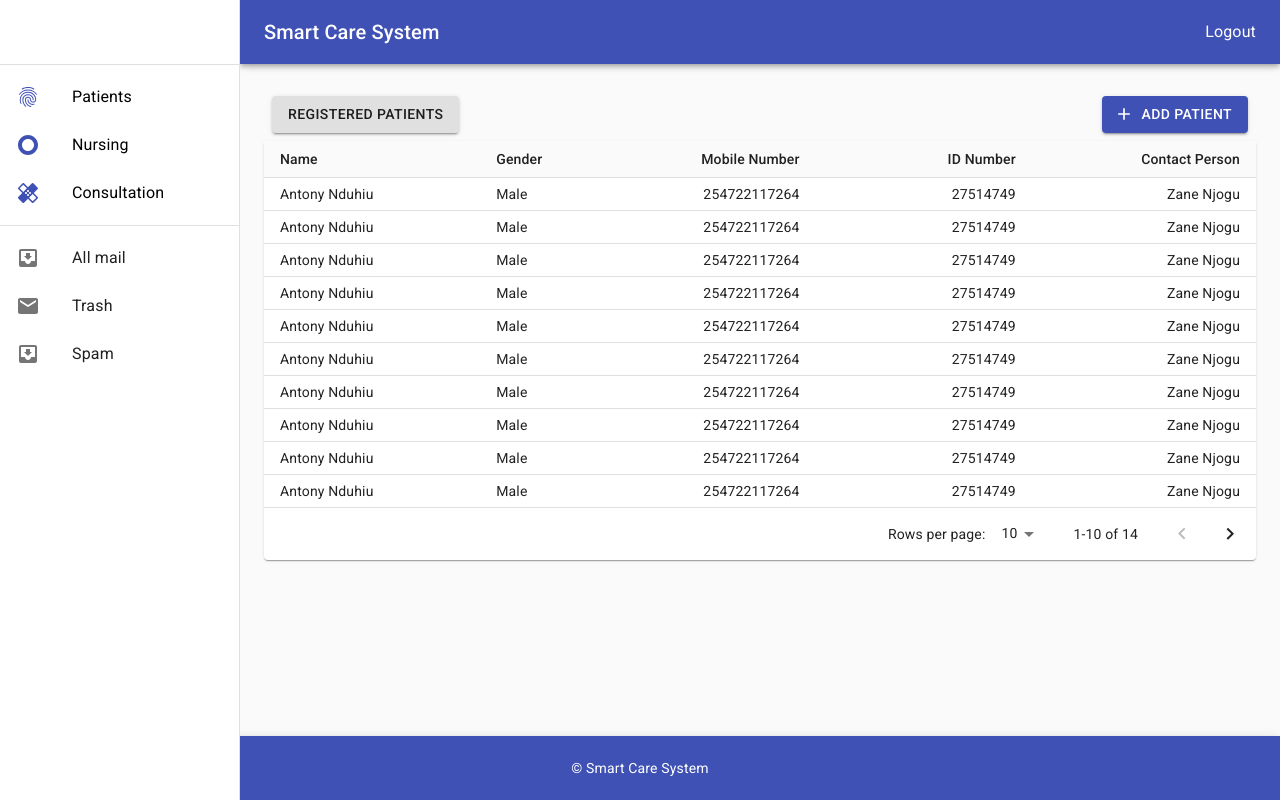
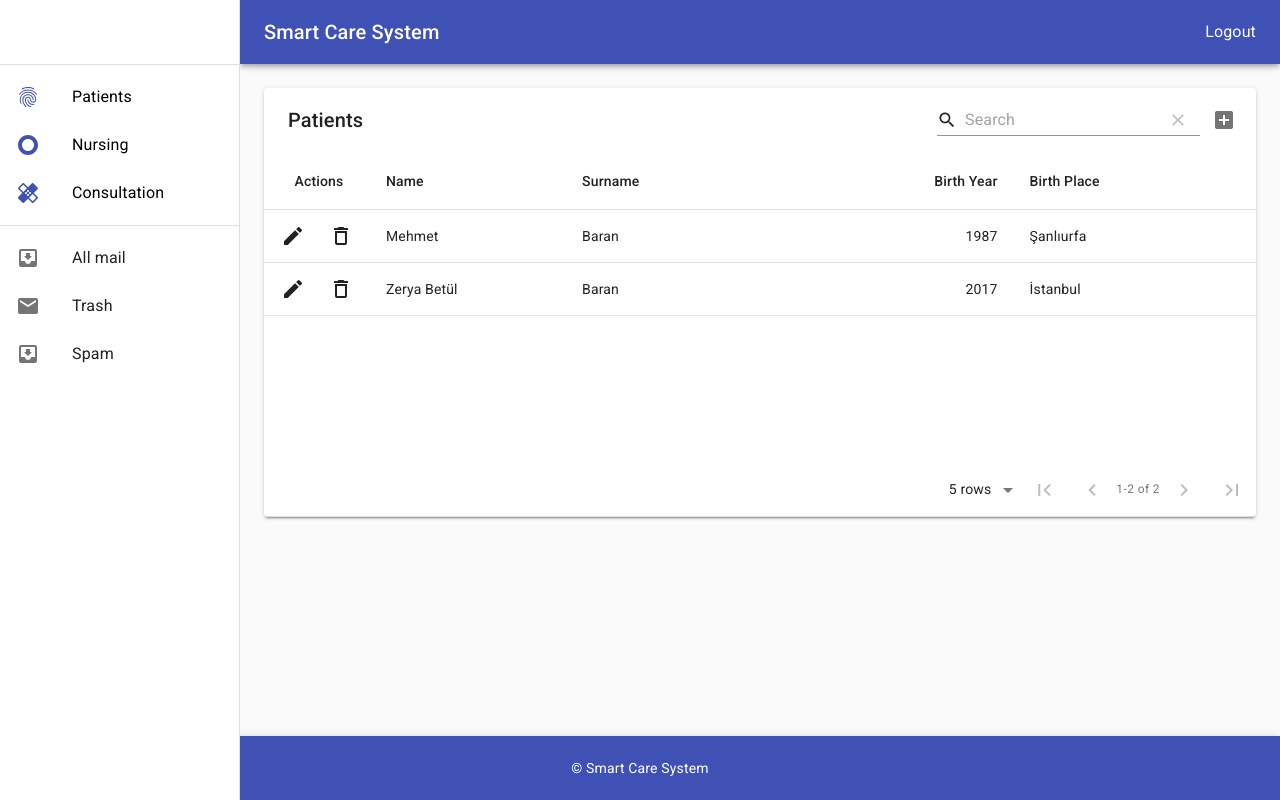
Before and after one commit to Nduhiu17/hsm-graphql-client, a React (Create React App) app: page / in a window 1280 px wide. Built offline with nearby package versions, Linux system fonts and the light colour scheme.

Commit message:
change table functionalities

```diff
--- a/public/index.html
+++ b/public/index.html
@@ -11,6 +11,9 @@
     />
     <link rel="apple-touch-icon" href="%PUBLIC_URL%/logo192.png" />
     <link rel="stylesheet" href="https://fonts.googleapis.com/css?family=Roboto:300,400,500,700&display=swap" />
+    <link rel="stylesheet" href="https://fonts.googleapis.com/icon?family=Material+Icons">
+
+
 
     <!--
       manifest.json provides metadata used when your web app is installed on a
--- a/src/components/Patients/index.js
+++ b/src/components/Patients/index.js
@@ -7,44 +7,13 @@ import AddIcon from '@material-ui/icons/Add';
 const Layout = React.lazy(() => import('../../containers/Layout'))
 const AppTable = React.lazy(() => import('../../shared/AppTable'))
 const styles = theme => ({
-  button: {
-    margin: theme.spacing(1),
-  },
+
 })
 
 export default withStyles(styles)(
- ({classes,history}) =>
- {
-   const goToForm = () => {
-     history.push('create-patient')
- }
+ () =>{
    return (
      <Layout>
-       <Grid
-         style={{
-           display: 'flex',
-           justifyContent:'space-between'
-         }}
-       >
-         <Button
-           variant="contained"
-           color="info"
-           className={classes.button}
-           component="div"
-
-         >
-           Registered Patients
-         </Button>
-         <Button
-           variant="contained"
-           color="primary"
-           className={classes.button}
-           startIcon={<AddIcon />}
-           onClick={() => goToForm()}
-         >
-           Add Patient
-         </Button>
-       </Grid>
        <AppTable/>
      </Layout>
    )
--- a/src/shared/AppTable.js
+++ b/src/shared/AppTable.js
@@ -1,128 +1,72 @@
-import React from 'react';
-import { makeStyles } from '@material-ui/core/styles';
-import Paper from '@material-ui/core/Paper';
-import Table from '@material-ui/core/Table';
-import TableBody from '@material-ui/core/TableBody';
-import TableCell from '@material-ui/core/TableCell';
-import TableContainer from '@material-ui/core/TableContainer';
-import TableHead from '@material-ui/core/TableHead';
-import TablePagination from '@material-ui/core/TablePagination';
-import TableRow from '@material-ui/core/TableRow';
-
-const columns = [
-  { id: 'name', label: 'Name', minWidth: 170 },
-  { id: 'gender', label: 'Gender', minWidth: 100 },
-  {
-    id: 'phone',
-    label: 'Mobile Number',
-    minWidth: 170,
-    align: 'right',
-  },
-  {
-    id: 'idNumber',
-    label: 'ID Number',
-    minWidth: 170,
-    align: 'right',
-  },
-  {
-    id: 'contactPerson',
-    label: 'Contact Person',
-    minWidth: 170,
-    align: 'right',
-  },
-];
-
-function createData(name, gender, phone, idNumber,contactPerson) {
-
-  return { name, gender, phone, idNumber, contactPerson };
-}
-
-const rows = [
-  createData('Antony Nduhiu', 'Male', 254722117264, 27514749,'Zane Njogu'),
-  createData('Antony Nduhiu', 'Male', 254722117264, 27514749,'Zane Njogu'),
-  createData('Antony Nduhiu', 'Male', 254722117264, 27514749,'Zane Njogu'),
-  createData('Antony Nduhiu', 'Male', 254722117264, 27514749,'Zane Njogu'),
-  createData('Antony Nduhiu', 'Male', 254722117264, 27514749,'Zane Njogu'),
-  createData('Antony Nduhiu', 'Male', 254722117264, 27514749,'Zane Njogu'),
-  createData('Antony Nduhiu', 'Male', 254722117264, 27514749,'Zane Njogu'),
-  createData('Antony Nduhiu', 'Male', 254722117264, 27514749,'Zane Njogu'),
-  createData('Antony Nduhiu', 'Male', 254722117264, 27514749,'Zane Njogu'),
-  createData('Antony Nduhiu', 'Male', 254722117264, 27514749,'Zane Njogu'),
-  createData('Antony Nduhiu', 'Male', 254722117264, 27514749,'Zane Njogu'),
-  createData('Antony Nduhiu', 'Male', 254722117264, 27514749,'Zane Njogu'),
-  createData('Antony Nduhiu', 'Male', 254722117264, 27514749,'Zane Njogu'),
-  createData('Antony Nduhiu', 'Male', 254722117264, 27514749,'Zane Njogu'),
-
-];
-
-const useStyles = makeStyles((theme) => ({
-  root: {
-    width: '100%',
-  },
-  container: {
-    maxHeight: 440,
-  },
-  toolbar: theme.mixins.toolbar,
-}))
+import React, {useEffect} from 'react';
+import MaterialTable from 'material-table';
 
 export default function AppTable() {
-  const classes = useStyles();
-  const [page, setPage] = React.useState(0);
-  const [rowsPerPage, setRowsPerPage] = React.useState(10);
 
-  const handleChangePage = (event, newPage) => {
-    setPage(newPage);
-  };
-
-  const handleChangeRowsPerPage = (event) => {
-    setRowsPerPage(+event.target.value);
-    setPage(0);
-  };
+  const [state, setState] = React.useState({
+    columns: [
+      { title: 'Name', field: 'name' },
+      { title: 'Surname', field: 'surname' },
+      { title: 'Birth Year', field: 'birthYear', type: 'numeric' },
+      {
+        title: 'Birth Place',
+        field: 'birthCity',
+        lookup: { 34: 'İstanbul', 63: 'Şanlıurfa' },
+      },
+    ],
+    data: [
+      { name: 'Mehmet', surname: 'Baran', birthYear: 1987, birthCity: 63 },
+      {
+        name: 'Zerya Betül',
+        surname: 'Baran',
+        birthYear: 2017,
+        birthCity: 34,
+      },
+    ],
+  });
 
   return (
-    <Paper className={classes.root}>
-      <TableContainer className={classes.container}>
-        <Table stickyHeader aria-label="sticky table" size="small">
-          <TableHead>
-            <TableRow>
-              {columns.map((column) => (
-                <TableCell
-                  key={column.id}
-                  align={column.align}
-                  style={{ minWidth: column.minWidth }}
-                >
-                  {column.     label}
-                </TableCell>
-              ))}
-            </TableRow>
-          </TableHead>
-          <TableBody>
-            {rows.slice(page * rowsPerPage, page * rowsPerPage + rowsPerPage).map((row) => {
-              return (
-                <TableRow hover role="checkbox" tabIndex={-1} key={row.code}>
-                  {columns.map((column) => {
-                    const value = row[column.id];
-                    return (
-                      <TableCell key={column.id} align={column.align}>
-                        {column.format && typeof value === 'number' ? column.format(value) : value}
-                      </TableCell>
-                    );
-                  })}
-                </TableRow>
-              );
-            })}
-          </TableBody>
-        </Table>
-      </TableContainer>
-      <TablePagination
-        rowsPerPageOptions={[10, 25, 100]}
-        component="div"
-        count={rows.length}
-        rowsPerPage={rowsPerPage}
-        page={page}
-        onChangePage={handleChangePage}
-        onChangeRowsPerPage={handleChangeRowsPerPage}
-      />
-    </Paper>
+    <MaterialTable
+      title="Patients"
+      columns={state.columns}
+      data={state.data}
+      editable={{
+        onRowAdd: (newData) =>
+          new Promise((resolve) => {
+            setTimeout(() => {
+              resolve();
+              setState((prevState) => {
+                const data = [...prevState.data];
+                data.push(newData);
+                return { ...prevState, data };
+              });
+            }, 600);
+          }),
+        onRowUpdate: (newData, oldData) =>
+          new Promise((resolve) => {
+            setTimeout(() => {
+              resolve();
+              if (oldData) {
+                setState((prevState) => {
+                  const data = [...prevState.data];
+                  data[data.indexOf(oldData)] = newData;
+                  return { ...prevState, data };
+                });
+              }
+            }, 600);
+          }),
+        onRowDelete: (oldData) =>
+          new Promise((resolve) => {
+            setTimeout(() => {
+              resolve();
+              setState((prevState) => {
+                const data = [...prevState.data];
+                data.splice(data.indexOf(oldData), 1);
+                return { ...prevState, data };
+              });
+            }, 600);
+          }),
+      }}
+    />
   );
 }
```
Also changed, not shown: src/data/patientColumns.js (added, +12 -0 lines).
